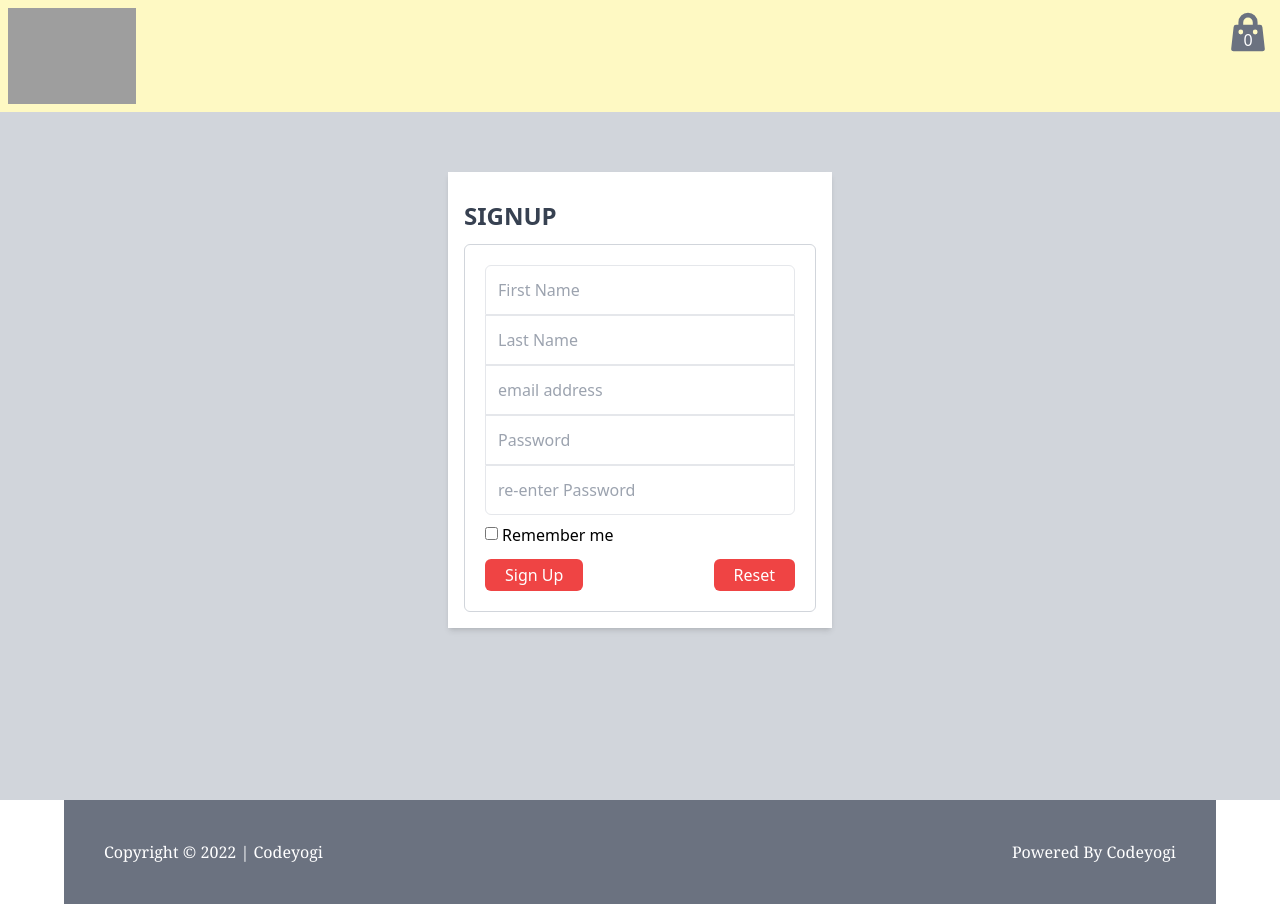
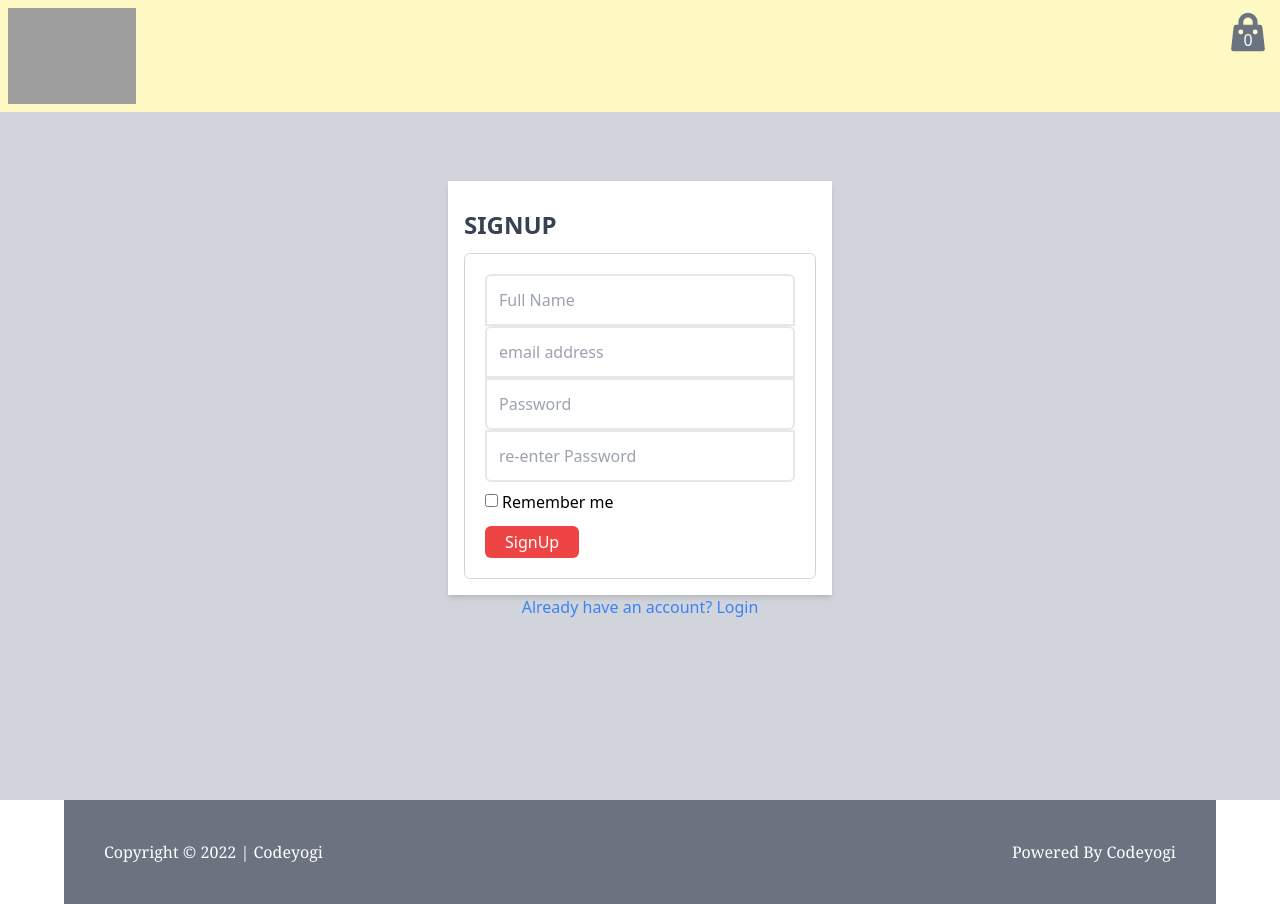
Before and after one commit to kamal28304/my-e-commerce-page, a React (Vite) app: page /SignUp in a window 1280 px wide. Built offline with nearby package versions, Linux system fonts and the light colour scheme; grey boxes are pictures that could not be loaded.

Commit message:
some new changes

```diff
--- a/src/Button.jsx
+++ b/src/Button.jsx
@@ -1,11 +1,14 @@
-import React from "react"
+import React,{memo} from "react"
 
 function Button(props) {
   return(
+
     <div>
-      <button className="px-5 py-1 bg-red-500 rounded-md text-white disabled:bg-red-200">{props.children}</button>
+      <button {...props}
+        className="px-5 py-1 bg-red-500 rounded-md text-white disabled:bg-red-100">{props.children}
+      </button>
       </div>
   );
 }
 
-export default Button;
+export default memo(Button);
--- /dev/null
+++ b/src/ForgotPassword (copy).jsx
@@ -0,0 +1,100 @@
+import React from "react";
+import {useFormik} from "formik";
+import * as yup from "yup";
+import Button from "./Button";
+import Input from "./Input"
+
+
+function ForgotPassword() {
+
+function callLoginApi(values) {
+    console.log("sending data",values.email,values.ResetPassword)
+    }
+
+const schema = yup.object().shape({
+email: yup.string().email().required(),
+ResetPassword: yup.string().min(8).required(),
+})
+
+const {
+  handleSubmit,
+  values,
+  handleChange,
+  resetForm,
+  errors,
+  touched,
+  handleBlur,
+  isValid,
+  dirty,
+}=useFormik({
+  initialValues:{
+    email:"",
+    ResetPassword:"",
+  },
+  onSubmit:callLoginApi,
+  validationSchema: schema,
+});
+
+  return(
+    <div className="bg-gray-300 p-2 h-screen flex flex-col justify-center items-center overflow-scroll">
+    <form
+      onSubmit={handleSubmit}
+      className="bg-white p-4 shadow-md w-96">
+      <h1 className="text-2xl font-bold my-3 text-gray-700">Reset Password</h1>
+    <div className="border border-gray-300 rounded-md p-5 flex flex-col">
+
+      <Input
+        label="Email"
+        placeholder="email address"
+        value={values.email}
+        onChange={handleChange}
+        onBlur={handleBlur}
+        name="email"
+        className="border border-gray-200 p-2"
+        id="email"
+        type="email"
+        touched={touched.email}
+        error={errors.email}
+         className="w-full rounded-b-none"
+        />
+
+
+
+      <Input
+        label="Password"
+        placeholder="Reset Password"
+        value={values.ResetPassword}
+        name="ResetPassword"
+      className="border border-gray-200  p-2"
+        onChange={handleChange}
+        onBlur={handleBlur}
+        id="ResetPassword"
+        type="password"
+        touched={touched.ResetPassword}
+        error={errors.ResetPassword}
+         className="w-full rounded-t-none"
+
+        />
+
+
+      <div className="flex justify-between my-2">
+      <Button type="submit"
+        disabled={!!isValid}
+    >Reset Pasword</Button>
+      <button
+        className="px-5 py-1 bg-red-500 text-white rounded-md"
+    type="button"
+    onClick={resetForm}>Reset</button>
+      </div>
+
+      </div>
+
+    </form>
+
+
+
+      </div>
+  );
+}
+
+export default ForgotPassword;
--- a/src/ForgotPassword.jsx
+++ b/src/ForgotPassword.jsx
@@ -1,97 +1,79 @@
 import React from "react";
-import {useFormik} from "formik";
+import {Formik,Form} from "formik";
 import * as yup from "yup";
 import Button from "./Button";
-import Input from "./Input"
+import Input  from "./Input"
+
+
 
 
 function ForgotPassword() {
 
 function callLoginApi(values) {
-    console.log("sending data",values.email,values.ResetPassword)
+    console.log("sending data",values.email,values.password)
     }
 
 const schema = yup.object().shape({
 email: yup.string().email().required(),
-ResetPassword: yup.string().min(8).required(),
+password: yup.string().min(8).required(),
 })
 
-const {
-  handleSubmit,
-  values,
-  handleChange,
-  resetForm,
-  errors,
-  touched,
-  handleBlur,
-  isValid,
-  dirty,
-}=useFormik({
-  initialValues:{
+const initialValues={
     email:"",
-    ResetPassword:"",
-  },
-  onSubmit:callLoginApi,
-  validationSchema: schema,
-});
+    password:"",
+  }
+  return(
+    <div className="bg-gray-300 p-2 h-screen overflow-scroll flex flex-col justify-center items-center ">
+      <Formik
+        initialValues={initialValues}
+     onSubmit={callLoginApi}
+        validationSchema={schema}
+        validateOnMount
+        >
+    <Form
 
-  return(
-    <div className="bg-gray-300 p-2 h-screen flex flex-col justify-center items-center overflow-scroll">
-    <form
-      onSubmit={handleSubmit}
       className="bg-white p-4 shadow-md w-96">
       <h1 className="text-2xl font-bold my-3 text-gray-700">Reset Password</h1>
     <div className="border border-gray-300 rounded-md p-5 flex flex-col">
 
       <Input
-        label="Email"
+        label="email address"
         placeholder="email address"
-        value={values.email}
-        onChange={handleChange}
-        onBlur={handleBlur}
         name="email"
-        className="border border-gray-200 p-2"
         id="email"
         type="email"
-        touched={touched.email}
-        error={errors.email}
-         className="w-full rounded-b-none"
+        autoComplete="email"
+        required
+        className=" w-full rounded-b-none"
         />
 
-
-
       <Input
-        label="Password"
-        placeholder="Reset Password"
-        value={values.ResetPassword}
-        name="ResetPassword"
-      className="border border-gray-200  p-2"
-        onChange={handleChange}
-        onBlur={handleBlur}
-        id="ResetPassword"
+  label="password"
+        placeholder="ResetPassword"
+        name="password"
+        id="password"
         type="password"
-        touched={touched.ResetPassword}
-        error={errors.ResetPassword}
-         className="w-full rounded-t-none"
-
+      autoComplete="current-password"
+        required
+        className=" w-full rounded-t-none"
         />
 
+      <div className="flex my-3">
+      <input
+        type="checkbox"
+        className="border self-start"/>
+        <h1 className="-mt-1 ml-1">Remember me</h1>
+      </div>
+      <div className="flex justify-between">
+      <Button type="submit"
 
-      <div className="flex justify-between my-2">
-      <Button type="submit"
-        disabled={!!isValid}
-    >Reset Pasword</Button>
-      <button
-        className="px-5 py-1 bg-red-500 text-white rounded-md"
-    type="button"
-    onClick={resetForm}>Reset</button>
+    >Reset</Button>
       </div>
 
       </div>
 
-    </form>
-
-
+    </Form>
+        </Formik>
 
       </div>
   );
--- a/src/Input.jsx
+++ b/src/Input.jsx
@@ -1,36 +1,35 @@
 import React from "react"
+import {useField} from "formik"
 
 function Input({label,
+                name,
                 id,
-                placeholder,
-                value,
-                onChange,
-                onBlur,
-                name,
-                type,
-                touched,
-                error,
-                autoComplete,
-                required,
-                className}) {
+                className,
+               ...rest
+               }) {
+  const field=useField(name);
+  const[data,meta]=field;
+  const {value,onBlur,onChange}=data;
+  const{touched,error}= meta;
+
+  let borderClass="border-gray-200 focus:border-indigo-500"
+  if (error && touched) {
+    borderClass="border-red-500"
+  }
   return(
     <div>
       <label htmlFor={id}
         className="sr-only">
-
-        {label}
+      {label}
       </label>
       <input
-        placeholder={placeholder}
+        name={name}
         value={value}
         onChange={onChange}
         onBlur={onBlur}
-        name={name}
-        className={"border border-gray-200 p-3 rounded-md " + className}
+        className={"border-2 p-3 rounded-md focus:outline-none " + borderClass + " " + className}
         id={id}
-        type={type}
-        autoComplete={autoComplete}
-        required={required}
+        {...rest}
         />
       {touched && error && <h1 className="text-red-700">{error}*</h1>}
       </div>
--- a/src/Login.jsx
+++ b/src/Login.jsx
@@ -1,5 +1,5 @@
 import React from "react";
-import {useFormik} from "formik";
+import {Formik,Form} from "formik";
 import * as yup from "yup";
 import Button from "./Button";
 import { Link } from "react-router-dom"
@@ -19,29 +19,20 @@ email: yup.string().email().required(),
 password: yup.string().min(8).required(),
 })
 
-const {
-  handleSubmit,
-  values,
-  handleChange,
-  resetForm,
-  errors,
-  touched,
-  handleBlur,
-  isValid,
-  dirty,
-}=useFormik({
-  initialValues:{
+const initialValues={
     email:"",
     password:"",
-  },
-  onSubmit:callLoginApi,
-  validationSchema: schema,
-});
-
+  }
   return(
     <div className="bg-gray-300 p-2 h-screen overflow-scroll flex flex-col justify-center items-center ">
-    <form
-      onSubmit={handleSubmit}
+      <Formik
+        initialValues={initialValues}
+     onSubmit={callLoginApi}
+        validationSchema={schema}
+        validateOnMount
+        >
+    <Form
+
       className="bg-white p-4 shadow-md w-96">
       <h1 className="text-2xl font-bold my-3 text-gray-700">Login</h1>
     <div className="border border-gray-300 rounded-md p-5 flex flex-col">
@@ -49,33 +40,23 @@ const {
       <Input
         label="email address"
         placeholder="email address"
-        value={values.email}
-        onChange={handleChange}
-        onBlur={handleBlur}
         name="email"
         id="email"
         type="email"
-        touched={touched.email}
-        error={errors.email}
         autoComplete="email"
         required
-        className="w-full rounded-b-none"
+        className=" w-full rounded-b-none"
         />
 
       <Input
   label="password"
         placeholder="Password"
-        value={values.password}
-        onChange={handleChange}
-        onBlur={handleBlur}
         name="password"
         id="password"
         type="password"
-        touched={touched.password}
-        error={errors.password}
-        autoComplete="current-password"
+      autoComplete="current-password"
         required
-        className="w-full rounded-t-none"
+        className=" w-full rounded-t-none"
         />
 
       <div className="flex my-3">
@@ -86,17 +67,14 @@ const {
       </div>
       <div className="flex justify-between">
       <Button type="submit"
-        disabled={!!isValid}
+
     >LOG IN</Button>
-      <button
-        className="px-5 py-1 bg-red-500 text-white rounded-md"
-    type="button"
-    onClick={resetForm}>Reset</button>
       </div>
 
       </div>
 
-    </form>
+    </Form>
+        </Formik>
   <Link to="/SignUp"
         className="text-blue-500">don't have an account? SIGNUP</Link>
 
--- /dev/null
+++ b/src/SignUp (copy).jsx
@@ -0,0 +1,156 @@
+import React from "react";
+import { useFormik } from "formik";
+import * as yup from "yup";
+import Input from "./Input";
+import Button from "./Button";
+
+
+function SignUp() {
+
+  function callLoginApi(values) {
+    console.log("sending data from signUp", values.email, values.password)
+  }
+
+  const schema = yup.object().shape({
+    email: yup.string().email().required(),
+    password: yup.string().min(8).required(),
+    confirmPassword: yup.string().min(8).required(),
+    FirstName: yup.string().required(),
+  })
+
+  const {
+    handleSubmit,
+    values,
+    handleChange,
+    resetForm,
+    errors,
+    touched,
+    handleBlur,
+    isValid,
+    dirty,
+  } = useFormik({
+    initialValues: {
+      email: "",
+      password: "",
+      FirstName: "",
+      LastName: "",
+      confirmPassword: "",
+    },
+    onSubmit: callLoginApi,
+    validationSchema: schema,
+  });
+
+  return (
+    <div className="bg-gray-300 p-2 h-screen overflow-scroll flex flex-col justify-center items-center ">
+      <form
+        onSubmit={handleSubmit}
+        className="bg-white p-4 shadow-md w-96">
+        <h1 className="text-2xl font-bold my-3 text-gray-700">SIGNUP</h1>
+        <div className="border border-gray-300 rounded-md p-5 flex flex-col">
+
+          <Input
+            label="Last Name"
+            placeholder="First Name"
+            value={values.FirstName}
+            onChange={handleChange}
+            onBlur={handleBlur}
+            name="FirstName"
+            className="border border-gray-200 p-2 my-2"
+            id="FirstName"
+            type="text"
+            touched={touched.FirstName}
+            error={errors.FirstName}
+             className="w-full rounded-b-none"
+          />
+
+
+          <Input
+            label="Last Name"
+            placeholder="Last Name"
+            value={values.LastName}
+            onChange={handleChange}
+            onBlur={handleBlur}
+            name="LastName"
+            className="border border-gray-200 p-2 my-2"
+            id="LastName"
+            type="text"
+            touched={touched.LastName}
+            error={errors.LastName}
+             className="w-full rounded-t-none rounded-b-none"
+          />
+
+
+
+          <Input
+            label="email address"
+            placeholder="email address"
+            value={values.email}
+            onChange={handleChange}
+            onBlur={handleBlur}
+            name="email"
+            className="border border-gray-200 p-2 my-2"
+            id="email"
+            type="email"
+            touched={touched.email}
+            error={errors.email}
+            className="w-full rounded-t-none rounded-b-none"
+          />
+
+
+
+          <Input
+            label="Password"
+            placeholder="Password"
+            value={values.password}
+            name="password"
+            className="border border-gray-200 p-2 my-2 focus:border-indigo-500"
+            onChange={handleChange}
+            onBlur={handleBlur}
+            id="password"
+            type="password"
+            touched={touched.password}
+            error={errors.password}
+            className=" w-full rounded-t-none rounded-b-none "
+          />
+
+
+
+          <Input
+            label="Confirm Password"
+            placeholder="re-enter Password"
+            value={values.confirmPassword}
+            name="confirmPassword"
+            className="border border-gray-200 p-2 my-2 focus:border-indigo-500"
+            onChange={handleChange}
+            onBlur={handleBlur}
+            id="confirmPassword"
+            type="password"
+            touched={touched.confirmPassword}
+            error={errors.confirmPassword}
+             className="w-full rounded-t-none"
+          />
+
+
+          <div className="flex my-3">
+            <input
+              type="checkbox"
+              className="border self-start" />
+            <h1 className="-mt-1 ml-1">Remember me</h1>
+          </div>
+          <div className="flex justify-between">
+            <Button type="submit"
+              disabled={!isValid}
+            >Sign Up</Button>
+            <button
+              className="px-5 py-1 bg-red-500 text-white rounded-md"
+              type="button"
+              onClick={resetForm}>Reset</button>
+          </div>
+        </div>
+      </form>
+    </div>
+
+  );
+}
+
+export default SignUp;
--- a/src/SignUp.jsx
+++ b/src/SignUp.jsx
@@ -1,82 +1,55 @@
 import React from "react";
-import { useFormik } from "formik";
+import {Formik,Form} from "formik";
 import * as yup from "yup";
-import Input from "./Input";
 import Button from "./Button";
+import { Link } from "react-router-dom"
+import Input  from "./Input"
+
+
 
 
 function SignUp() {
 
 function callLoginApi(values) {
-    console.log("sending data from signUp", values.email, values.password)
+    console.log("sending data",values.email,values.password)
     }
 
 const schema = yup.object().shape({
 email: yup.string().email().required(),
 password: yup.string().min(8).required(),
-    confirmPassword: yup.string().min(8).required(),
-    FirstName: yup.string().required(),
+  ConfirmPassword:yup.string().min(8).required(),
+FullName:yup.string().required(),
+
 })
 
-  const {
-    handleSubmit,
-    values,
-    handleChange,
-    resetForm,
-    errors,
-    touched,
-    handleBlur,
-    isValid,
-    dirty,
-  } = useFormik({
-    initialValues: {
-      email: "",
-      password: "",
-      FirstName: "",
-      LastName: "",
-      confirmPassword: "",
-    },
-    onSubmit: callLoginApi,
-    validationSchema: schema,
-  });
+const initialValues={
+    email:"",
+    password:"",
+  FirstName:"",
+  ConfirmPassword:"",
+  }
+  return(
+    <div className="bg-gray-300 p-2 h-screen overflow-scroll flex flex-col justify-center items-center ">
+      <Formik
+        initialValues={initialValues}
+     onSubmit={callLoginApi}
+        validationSchema={schema}
+        validateOnMount
+        >
+    <Form
 
-  return (
-    <div className="bg-gray-300 p-2 h-screen overflow-scroll flex flex-col justify-center items-center ">
-      <form
-        onSubmit={handleSubmit}
       className="bg-white p-4 shadow-md w-96">
       <h1 className="text-2xl font-bold my-3 text-gray-700">SIGNUP</h1>
     <div className="border border-gray-300 rounded-md p-5 flex flex-col">
 
 <Input
-            label="Last Name"
-            placeholder="First Name"
-            value={values.FirstName}
-            onChange={handleChange}
-            onBlur={handleBlur}
-            name="FirstName"
-            className="border border-gray-200 p-2 my-2"
-            id="FirstName"
+        label="Full Name"
+        placeholder="Full Name"
+        name="FullName"
+        id="FullName"
         type="text"
-            touched={touched.FirstName}
-            error={errors.FirstName}
-             className="w-full rounded-b-none"
-          />
-
-
-          <Input
-            label="Last Name"
-            placeholder="Last Name"
-            value={values.LastName}
-            onChange={handleChange}
-            onBlur={handleBlur}
-            name="LastName"
-            className="border border-gray-200 p-2 my-2"
-            id="LastName"
-            type="text"
-            touched={touched.LastName}
-            error={errors.LastName}
-             className="w-full rounded-t-none rounded-b-none"
+        required
+        className="w-full rounded-b-none "
         />
 
 
@@ -84,72 +57,57 @@ function SignUp() {
       <Input
         label="email address"
         placeholder="email address"
-            value={values.email}
-            onChange={handleChange}
-            onBlur={handleBlur}
         name="email"
-            className="border border-gray-200 p-2 my-2"
         id="email"
         type="email"
-            touched={touched.email}
-            error={errors.email}
-            className="w-full rounded-t-none rounded-b-none"
+        autoComplete="email"
+        required
+        className=" w-full rounded-b-none"
         />
 
-
+      <Input
+  label="password"
+        placeholder="Password"
+        name="password"
+        id="password"
+        type="password"
+      autoComplete="current-password"
+        required
+        className=" w-full rounded-t-none"
+        />
 
 <Input
-            label="Password"
-            placeholder="Password"
-            value={values.password}
-            name="password"
-            className="border border-gray-200 p-2 my-2 focus:border-indigo-500"
-            onChange={handleChange}
-            onBlur={handleBlur}
-            id="password"
+  label="Confirm password"
+        placeholder="re-enter Password"
+        name="ConfirmPassword"
+        id="ConfirmPassword"
         type="password"
-            touched={touched.password}
-            error={errors.password}
-            className=" w-full rounded-t-none rounded-b-none "
+      autoComplete="current-password"
+        required
+        className=" w-full rounded-t-none"
         />
-
-
-
-          <Input
-            label="Confirm Password"
-            placeholder="re-enter Password"
-            value={values.confirmPassword}
-            name="confirmPassword"
-            className="border border-gray-200 p-2 my-2 focus:border-indigo-500"
-            onChange={handleChange}
-            onBlur={handleBlur}
-            id="confirmPassword"
-            type="password"
-            touched={touched.confirmPassword}
-            error={errors.confirmPassword}
-             className="w-full rounded-t-none"
-          />
-
 
       <div className="flex my-3">
       <input
         type="checkbox"
-              className="border self-start" />
+        className="border self-start"/>
         <h1 className="-mt-1 ml-1">Remember me</h1>
       </div>
       <div className="flex justify-between">
       <Button type="submit"
-              disabled={!isValid}
-            >Sign Up</Button>
-            <button
-              className="px-5 py-1 bg-red-500 text-white rounded-md"
-              type="button"
-              onClick={resetForm}>Reset</button>
-          </div>
-        </div>
-      </form>
+
+    >SignUp</Button>
       </div>
 
+      </div>
+
+    </Form>
+        </Formik>
+  <Link to="/Login"
+        className="text-blue-500">Already have an account? Login</Link>
+
+
+      </div>
   );
 }
 
```
Also changed, not shown: src/CartRow.jsx (+8 -6 lines), 2 other files (tests, documents, lock files or other folders). Lines whose indentation alone changed are shown as unchanged.
